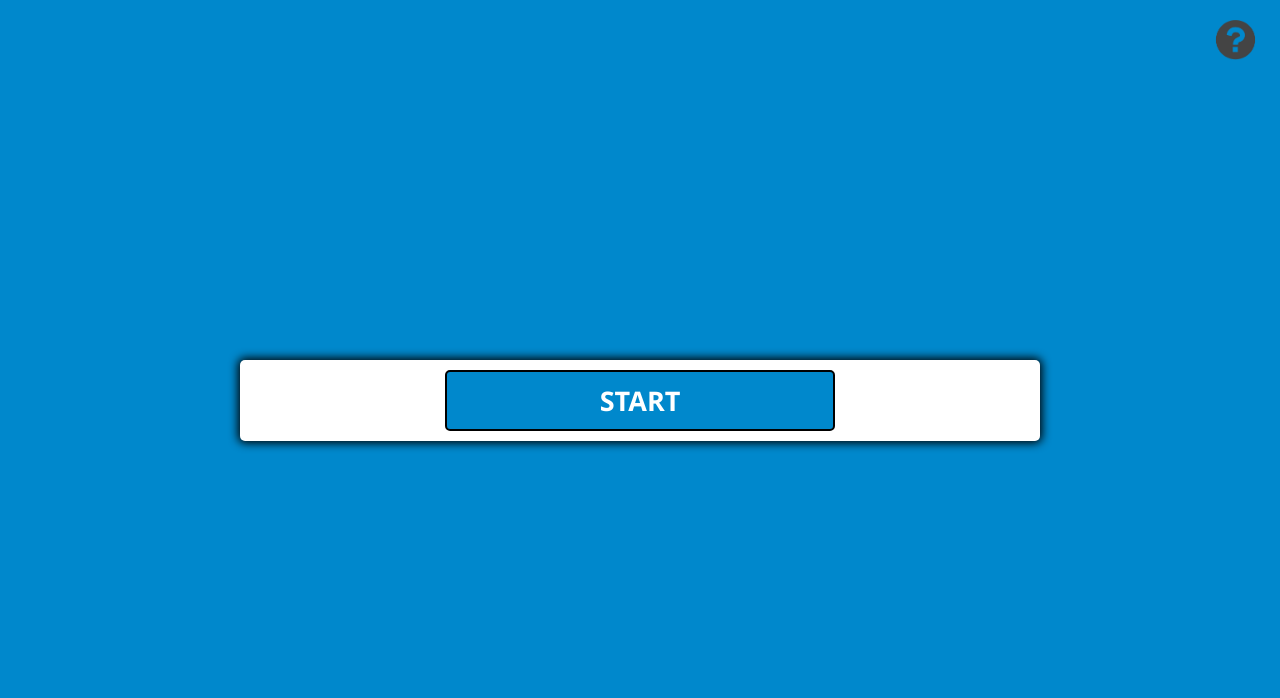
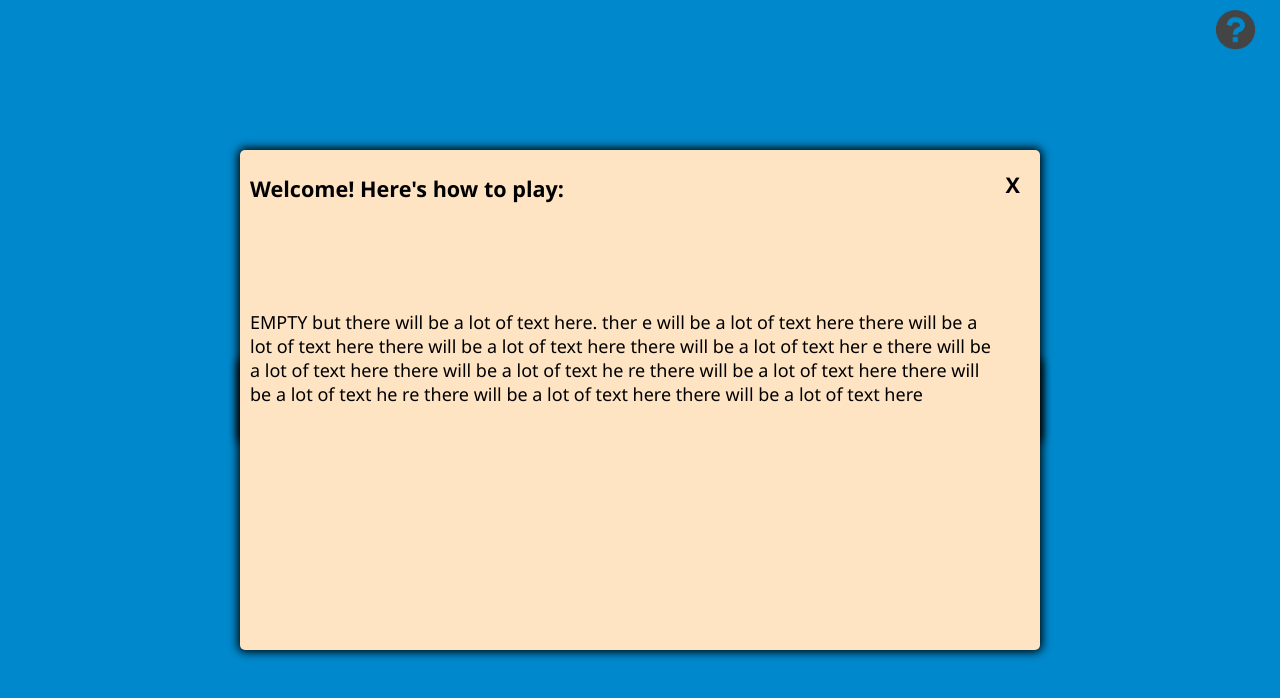
Before and after one commit to em-nam-cs/quiz-app, a plain HTML site: page index.html in a window 1280 px wide. Drawn offline with Linux system fonts and the light colour scheme.

Commit message:
Close instructions with 'X' to have hovering style

```diff
--- a/index.html
+++ b/index.html
@@ -8,10 +8,10 @@
 </head>
 <body>
     <input type="image" id="instructions-icon" class="nav-icon" src="assets/q-mark-removebg.png" alt="question-mark-img">
-    <div class="instructions-container hide">
+    <div class="instructions-container">
         <div id="instructions-modal" class="modal">
             <h1>Welcome! Here's how to play: </h1>
-            <input type="image" id="close-instructions-icon" class="nav-icon" src="assets/close-btn.png" alt="close-btn-img">
+            <h1 id="close-instructions-icon" class="nav-icon">X</h1>
             <!-- <img > -->
             <div class="modal-content">
                 <p>EMPTY but there will be a lot of text here.  ther
--- a/styles.css
+++ b/styles.css
@@ -148,14 +148,20 @@ body.wrong, .btn.wrong{
 
 .nav-icon{
     height: 40px;
+    margin: 10px;
 }
 
 #instructions-icon{
-    margin: 20px 10px;
     position: fixed;
     top: 0;
     right: 0;
 }
+
+#close-instructions-icon:hover{
+    color: gray;
+    cursor: pointer;
+}
+
 
 .instructions-container{
     background-color: bisque;
```
